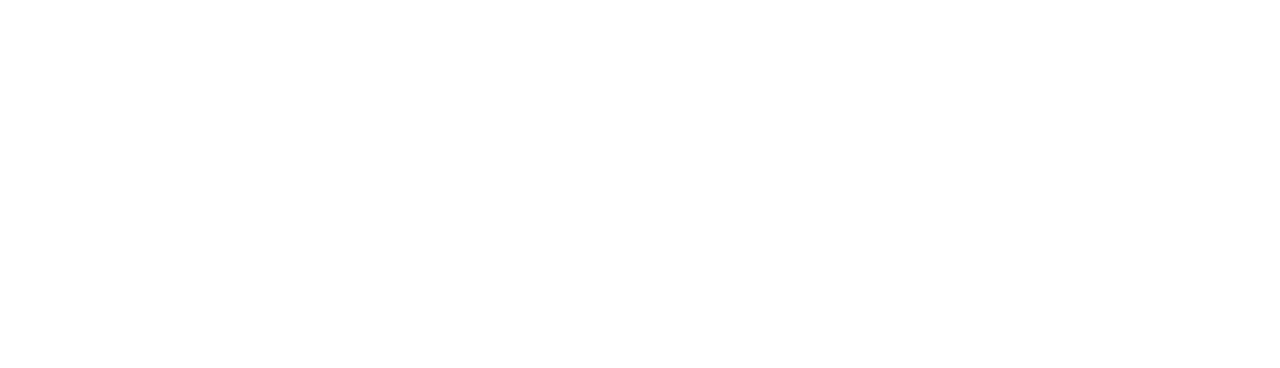
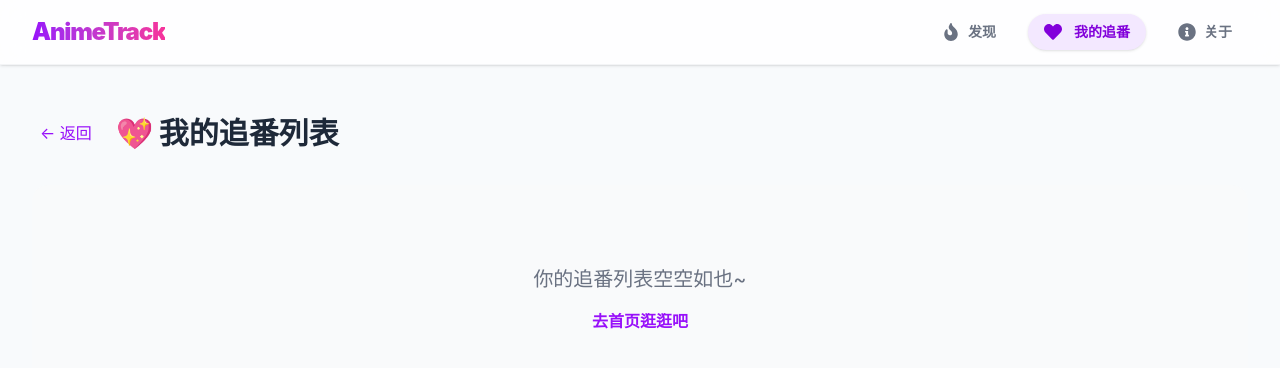
Before and after one commit to Hang5222/anime-track, a React (Vite) app: page /favorites in a window 1280 px wide. Before the commit this address had no page. Shown: the top 368 px of the page. Built offline with nearby package versions, Linux system fonts and the light colour scheme.

Commit message:
feat: 新增收藏夹功能，新增导航栏

```diff
--- a/src/App.tsx
+++ b/src/App.tsx
@@ -1,22 +1,41 @@
+// src/App.tsx
+import React from 'react';
+import { BrowserRouter, Routes, Route } from 'react-router-dom';
+import { QueryClient, QueryClientProvider } from '@tanstack/react-query';
+
+// 引入页面和组件
 import HomePage from './pages/HomePage';
+import AboutPage from './pages/AboutPage';
 import DetailPage from './pages/DetailPage';
-import { QueryClient, QueryClientProvider } from '@tanstack/react-query';
-import {BrowserRouter, Routes, Route} from 'react-router-dom';
+import FavoritesPage from './pages/FavoritesPage';
+import Navbar from './components/Navbar'; // 🌟 引入新导航栏
 
 const queryClient = new QueryClient();
 
-function App() {
+const App: React.FC = () => {
   return (
     <QueryClientProvider client={queryClient}>
+      {/* 整个应用的背景色设为极浅的灰色，凸显白色的卡片 */}
+      <div className="min-h-screen bg-slate-50 font-sans text-gray-800">
         <BrowserRouter>
-        <div>
+
+          {/* 🌟 放置全局导航栏 */}
+          <Navbar />
+
+          {/* 主体内容区域：给顶部留出 padding，防止被吸顶导航栏挡住 */}
+          <main className="mx-auto max-w-7xl px-4 py-8">
             <Routes>
               <Route path="/" element={<HomePage />} />
               <Route path="/anime/:id" element={<DetailPage />} />
+              <Route path="/favorites" element={<FavoritesPage />} />
+              <Route path="/about" element={<AboutPage />} />
             </Routes>
+          </main>
+
+        </BrowserRouter>
       </div>
-      </BrowserRouter>
     </QueryClientProvider>
-  )
-}
+  );
+};
+
 export default App;
--- a/src/api/jikan.ts
+++ b/src/api/jikan.ts
@@ -5,11 +5,7 @@ const BASE_URL = 'https://api.jikan.moe/v4';
 
 // 请求热门动漫
 export const getTopAnime = async ():Promise<TopAnimeResponse> => {
-  const response = await axios.get<TopAnimeResponse>(`${BASE_URL}/top/anime`, {
-    params: {
-      limit: 10
-    }
-  });
+  const response = await axios.get<TopAnimeResponse>(`${BASE_URL}/top/anime`);
   return response.data;
 }
 
@@ -18,7 +14,6 @@ export const searchAnime = async (query: string): Promise<TopAnimeResponse> => {
   const response = await axios.get<TopAnimeResponse>(`${BASE_URL}/anime`, {
     params: {
       q: query,
-      limit: 10,
       sfw: true
     }
   });
--- a/src/components/AnimeCard.tsx
+++ b/src/components/AnimeCard.tsx
@@ -1,5 +1,7 @@
 import type { Anime } from '../types/anime';
 import { useNavigate } from 'react-router-dom';
+import { FaHeart, FaRegHeart } from 'react-icons/fa';
+import { useFavoriteStore } from '../store/favoriteStore';
 
 // 定义这个组件的 Props 接口：它必须接收一个属性叫 anime，类型是 Anime
 interface AnimeCardProps {
@@ -9,6 +11,24 @@ interface AnimeCardProps {
 // 声明组件并解构出 anime
 const AnimeCard: React.FC<AnimeCardProps> = ({ anime }) => {
   const navigate = useNavigate();
+  const { isFavorite, addFavorite, removeFavorite } = useFavoriteStore();
+  const isFav = isFavorite(anime.mal_id);
+
+    // 处理爱心点击事件
+  const handleHeartClick = (e: React.MouseEvent) => {
+    e.stopPropagation(); // 重要！阻止事件冒泡，防止点爱心时触发卡片的跳转！
+
+    if (isFav) {
+      removeFavorite(anime.mal_id);
+    } else {
+      addFavorite({
+        mal_id: anime.mal_id,
+        title: anime.title,
+        image_url: anime.images.webp.large_image_url,
+        score: anime.score
+      });
+    }
+  };
 
   const handleClick = () => {
     navigate(`/anime/${anime.mal_id}`);
@@ -29,6 +49,13 @@ const AnimeCard: React.FC<AnimeCardProps> = ({ anime }) => {
         <div className="absolute top-2 right-2 bg-black/70 backdrop-blur-sm text-white text-xs font-bold px-2 py-1 rounded-md flex items-center gap-1">
           ⭐ {anime.score}
         </div>
+        {/* 爱心收藏按钮区域 */}
+        <button
+          onClick={handleHeartClick}
+          className="absolute top-2 left-2 p-2 rounded-full bg-black/40 backdrop-blur-sm text-white hover:bg-black/60 transition-colors"
+        >
+          {isFav ? <FaHeart className="text-red-500 text-lg" /> : <FaRegHeart className="text-lg" />}
+        </button>
       </div>
 
       {/* 文字信息区域 */}
--- /dev/null
+++ b/src/components/Navbar.tsx
@@ -0,0 +1,74 @@
+// src/components/Navbar.tsx
+import React from 'react';
+// 🌟 1. 引入 NavLink 而不是 Link！NavLink 自带路由高亮检测功能
+import { NavLink, Link } from 'react-router-dom';
+import { FaFire, FaHeart, FaInfoCircle } from 'react-icons/fa';
+// 🌟 2. 引入全局状态，获取收藏数量
+import { useFavoriteStore } from '../store/favoriteStore';
+
+const Navbar: React.FC = () => {
+  // 从 Zustand 中获取当前收藏数组的长度
+  const favoritesCount = useFavoriteStore((state) => state.favorites.length);
+
+  // 定义一个通用的高亮样式函数，传给 NavLink
+  const navLinkClass = ({ isActive }: { isActive: boolean }) => {
+    return `flex items-center gap-2 px-4 py-2 rounded-full text-sm font-bold transition-all duration-300 ${
+      isActive
+        ? 'bg-purple-100 text-purple-700 shadow-sm' // 当前页面的样式
+        : 'text-gray-500 hover:bg-gray-100 hover:text-purple-600' // 非当前页面的样式
+    }`;
+  };
+
+  // 清理网址参数
+  const clearUrlParams = () => {
+    window.location.href = window.location.pathname;
+  };
+
+  return (
+    // 🌟 3. 毛玻璃吸顶特效：sticky top-0 z-50 bg-white/80 backdrop-blur-md
+    <header className="sticky top-0 z-50 bg-white/80 backdrop-blur-md border-b border-gray-100 shadow-sm">
+      <div className="max-w-7xl mx-auto px-4 sm:px-6 lg:px-8">
+        <div className="flex justify-between items-center h-16">
+
+          {/* 左侧 Logo */}
+          <div className="shrink-0 flex items-center">
+            <Link to="/" onClick={clearUrlParams} className="text-2xl font-black tracking-tighter text-transparent bg-clip-text bg-linear-to-r from-purple-600 to-pink-500 hover:opacity-80 transition-opacity">
+              AnimeTrack
+            </Link>
+          </div>
+
+          {/* 右侧导航菜单 */}
+          <nav className="flex space-x-2 sm:space-x-4">
+
+            <NavLink to="/" className={navLinkClass} end onClick={clearUrlParams}>
+              <FaFire className="text-lg" />
+              <span className="hidden sm:block">发现</span>
+            </NavLink>
+
+            {/* 🌟 4. 带有徽章(Badge)的收藏夹按钮 */}
+            <NavLink to="/favorites" className={navLinkClass}>
+              <div className="relative">
+                <FaHeart className="text-lg" />
+                {/* 如果收藏数大于 0，就显示右上角的小红点 */}
+                {favoritesCount > 0 && (
+                  <span className="absolute -top-2 -right-3 bg-red-500 text-white text-[10px] font-black px-1.5 py-0.5 rounded-full shadow-sm animate-bounce-short">
+                    {favoritesCount}
+                  </span>
+                )}
+              </div>
+              <span className="hidden sm:block ml-1">我的追番</span>
+            </NavLink>
+
+            <NavLink to="/about" className={navLinkClass}>
+              <FaInfoCircle className="text-lg" />
+              <span className="hidden sm:block">关于</span>
+            </NavLink>
+
+          </nav>
+        </div>
+      </div>
+    </header>
+  );
+};
+
+export default Navbar;
--- /dev/null
+++ b/src/pages/AboutPage.tsx
@@ -0,0 +1,13 @@
+import React from 'react';
+import { useNavigate } from 'react-router-dom';
+
+const AboutPage: React.FC = () => {
+  const navigate = useNavigate();
+  return (
+    <div>
+      <h1 className="text-3xl font-bold">AboutAbout</h1>
+      <button onClick={() => navigate('/')} className="bg-blue-400 text-white font-bold px-4 py-2 rounded-md">返回主页</button>
+    </div>
+  );
+};
+export default AboutPage;
--- /dev/null
+++ b/src/pages/FavoritesPage.tsx
@@ -0,0 +1,74 @@
+import React from 'react';
+import { useNavigate } from 'react-router-dom';
+import { useFavoriteStore } from '../store/favoriteStore';
+import { FaHeart } from 'react-icons/fa';
+
+const FavoritesPage: React.FC = () => {
+  const navigate = useNavigate();
+  const { favorites, removeFavorite } = useFavoriteStore();
+  return (
+    <div className="container mx-auto p-4 max-w-7xl">
+      <div className="flex items-center mb-8">
+        <button
+          onClick={() => navigate(-1)}
+          className="mr-4 text-purple-600 hover:bg-purple-50 p-2 rounded-full transition-colors"
+        >
+          ← 返回
+        </button>
+        <h1 className="text-3xl font-black text-gray-800">💖 我的追番列表</h1>
+      </div>
+
+      {favorites.length === 0 ? (
+        <div className="text-center py-20 text-gray-500 bg-gray-50 rounded-2xl">
+          <p className="text-xl mb-4">你的追番列表空空如也~</p>
+          <button onClick={() => navigate('/')} className="text-purple-600 font-bold hover:underline">
+            去首页逛逛吧
+          </button>
+        </div>
+      ) : (
+        /* 4. 💡 TODO: 遍历 favorites 数组，渲染收藏卡片 */
+        <div className="grid grid-cols-2 sm:grid-cols-3 md:grid-cols-4 lg:grid-cols-5 gap-6">
+          {/* 使用 favorites.map 进行遍历 */}
+          {favorites.map((anime) => (
+            <div key={anime.mal_id} className="relative bg-white rounded-xl shadow-sm overflow-hidden border border-gray-100 flex flex-col">
+
+              {/* 海报区域 */}
+              <div
+                className="relative aspect-3/4 overflow-hidden bg-gray-200 cursor-pointer"
+                onClick={() => navigate(`/anime/${anime.mal_id}`)}
+              >
+                <img src={anime.image_url} alt={anime.title} className="w-full h-full object-cover hover:scale-105 transition-transform duration-300" />
+
+                {/* 🌟 移除收藏的按钮 */}
+                <button
+                  // 💡 TODO: 点击时调用 removeFavorite(anime.mal_id) 并阻止事件冒泡！
+                  onClick={(e) => {
+                    e.stopPropagation();
+                    removeFavorite(anime.mal_id);
+                  }}
+                  className="absolute top-2 left-2 p-2 rounded-full bg-white/80 backdrop-blur-sm text-red-500 hover:bg-red-50 transition-colors shadow-sm"
+                  title="取消收藏"
+                >
+                  <FaHeart className="text-lg" />
+                </button>
+
+                <div className="absolute top-2 right-2 bg-black/70 backdrop-blur-sm text-white text-xs font-bold px-2 py-1 rounded-md">
+                  ⭐ {anime.score}
+                </div>
+              </div>
+
+              {/* 文字区域 */}
+              <div className="p-3">
+                <h3 className="font-bold text-gray-800 text-sm truncate" title={anime.title}>
+                  {anime.title}
+                </h3>
+              </div>
+            </div>
+          ))}
+        </div>
+      )}
+    </div>
+  );
+}
+
+export default FavoritesPage;
--- /dev/null
+++ b/src/store/favoriteStore.ts
@@ -0,0 +1,44 @@
+import { create } from 'zustand';
+import { persist } from 'zustand/middleware';
+
+export interface FavAnime {
+  mal_id: number;
+  title: string;
+  image_url: string;
+  score: number;
+}
+interface FavoriteState {
+  favorites: FavAnime[]; // 收藏列表
+  addFavorite: (anime: FavAnime) => void;
+  removeFavorite: (id: number) => void;
+  isFavorite: (id: number) => boolean; // 判断是否已收藏 (方便组件调用)
+}
+
+export const useFavoriteStore = create<FavoriteState>()(
+  persist(
+    (set, get) => ({
+      favorites:[], // 初始状态为空数组
+
+      // 动作：添加
+      addFavorite: (anime) => set((state) => ({
+        // 把新的 anime 放到数组最前面，保留原来的 favorites
+        favorites: [anime, ...state.favorites]
+      })),
+
+      // 动作：移除
+      removeFavorite: (id) => set((state) => ({
+        // 过滤掉那个 id，剩下的保留
+        favorites: state.favorites.filter((a) => a.mal_id !== id)
+      })),
+
+      // 动作：判断 (这是一个便捷方法，不修改 state，只读取)
+      isFavorite: (id) => {
+        return get().favorites.some((a) => a.mal_id === id);
+      }
+    }),
+    {
+      // 🌟 persist 的配置项
+      name: 'anime-favorites-storage', // 存在 LocalStorage 里的 key 叫什么名字
+    }
+  )
+);
```
Also changed, not shown: src/pages/HomePage.tsx (+4 -4 lines). Lines whose indentation alone changed are shown as unchanged.
